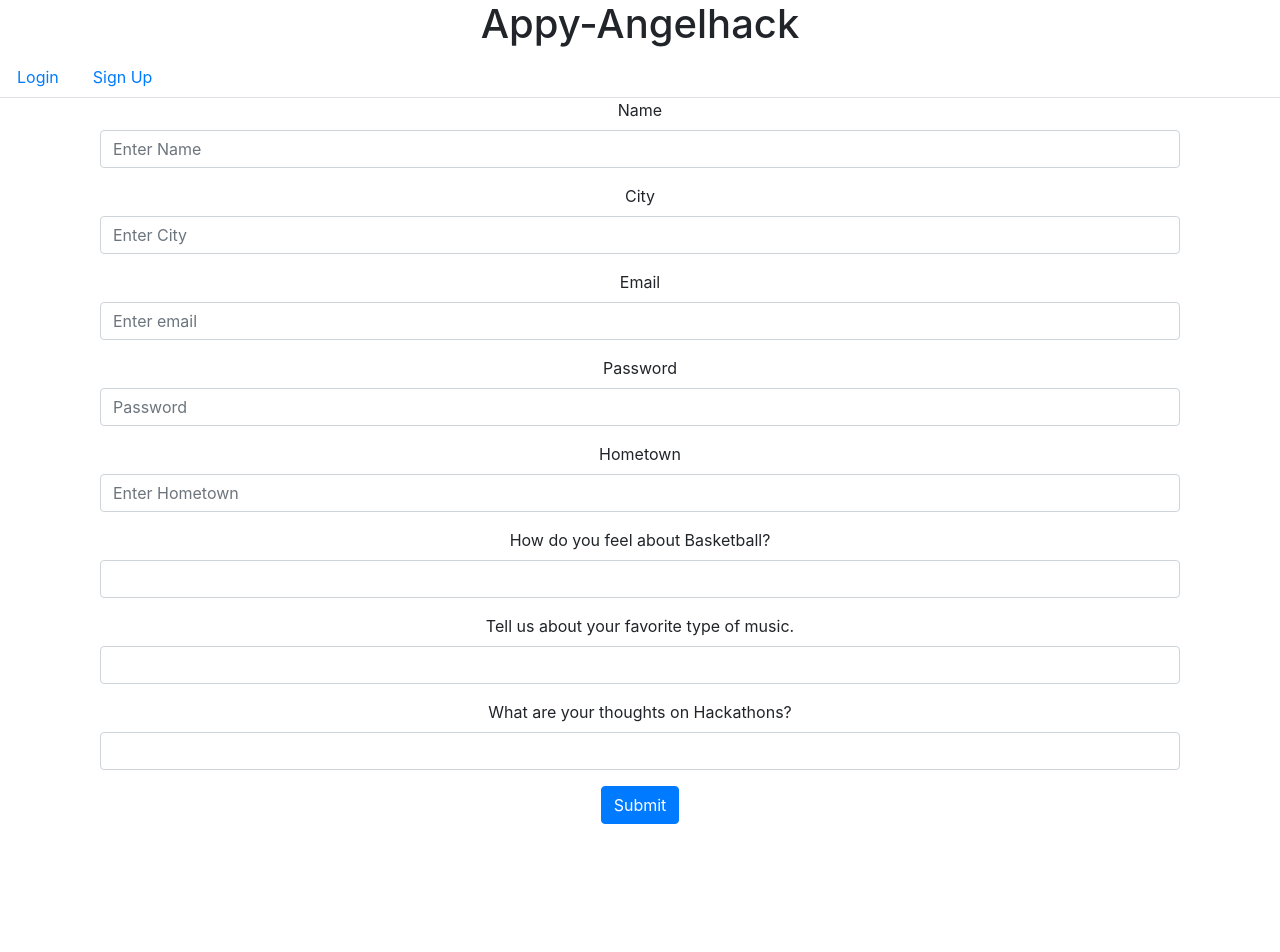
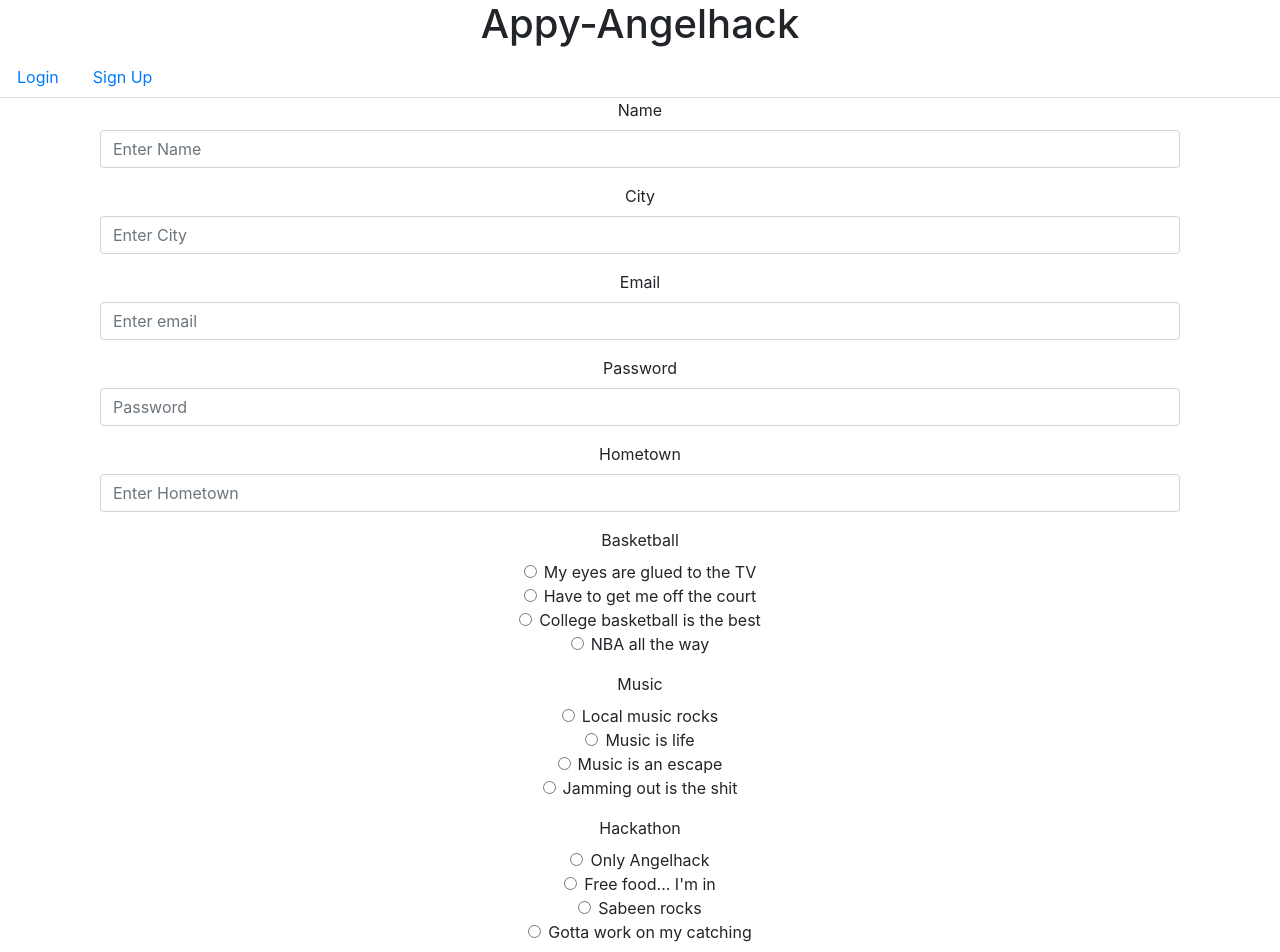
Before and after one commit to RexStrider/APPY-Angelhack, a React (Create React App) app in the folder client/: page /signup in a window 1280 px wide. Shown: the top 952 px of the page. Before the commit the page ends 824 px from the top, so only its background shows below. Built offline with nearby package versions, Linux system fonts and the light colour scheme.

Commit message:
updating signup component

```diff
--- a/client/src/components/user/Signup.js
+++ b/client/src/components/user/Signup.js
@@ -1,28 +1,31 @@
 import React, { Component } from 'react';
 import { Container, Row, Col, Form, Button } from 'react-bootstrap'
 class Signup extends Component {
-  state = {
+  constructor(props) {
+    super(props)
+    this.state = {
       Name: '',
       City: '',
       Email: '',
       Password: '',
       Hometown: '',
-    Basketball: '',
-    Music: '',
-    Hackathon: ''
+      choice1: '',
+      choice2: '',
+      choice3: '',
+      error: '',
+      open: false
+    }
+  }
 
 
-  }
-
   handleInputChange = event => {
-    const { id, value } = event.target;
-    this.setState({ [id]: value });
-
-
+    // console.log(event.target);
+    const { name, value } = event.target;
+    this.setState({ [name]: value });
   };
 
   clickHandler = () => {
-    console.log("click handdled");
+    console.log("click handled");
   }
 
   render() {
@@ -33,46 +36,142 @@
 
           <Form.Group as={Col}>
             <Form.Label >Name</Form.Label>
-            <Form.Control id="Name" value={this.state.Name} onChange={this.handleInputChange} placeholder="Enter Name" />
+            <Form.Control name="Name" value={this.state.Name} onChange={this.handleInputChange} placeholder="Enter Name" />
           </Form.Group>
 
           <Form.Group as={Col}>
             <Form.Label>City</Form.Label>
-            <Form.Control id="City" value={this.state.City} onChange={this.handleInputChange} placeholder="Enter City" />
+            <Form.Control name="City" value={this.state.City} onChange={this.handleInputChange} placeholder="Enter City" />
           </Form.Group>
 
           <Form.Group as={Col}>
             <Form.Label>Email</Form.Label>
-            <Form.Control id="Email" value={this.state.Email} type="email" onChange={this.handleInputChange} placeholder="Enter email" />
+            <Form.Control name="Email" value={this.state.Email} type="email" onChange={this.handleInputChange} placeholder="Enter email" />
           </Form.Group>
 
 
           <Form.Group as={Col}>
             <Form.Label>Password</Form.Label>
-            <Form.Control id="Password" type="password" value={this.state.Password} onChange={this.handleInputChange} placeholder="Password" />
+            <Form.Control name="Password" type="password" value={this.state.Password} onChange={this.handleInputChange} placeholder="Password" />
           </Form.Group>
 
           <Form.Group as={Col}>
             <Form.Label>Hometown</Form.Label>
-            <Form.Control id="Hometown" value={this.state.Hometown} onChange={this.handleInputChange} placeholder="Enter Hometown" />
+            <Form.Control name="Hometown" value={this.state.Hometown} onChange={this.handleInputChange} placeholder="Enter Hometown" />
           </Form.Group>
 
-
-          <Form.Group as={Col}>
-            <Form.Label>How do you feel about Basketball?</Form.Label>
-            <Form.Control type='text' id="Basketball" value={this.state.Basketball} onChange={this.handleInputChange}/>
+          <Form.Group>
+            <Form.Label>Basketball</Form.Label>
+            <div key='default-radio' className='mb-3'>
+              <Form.Check
+                type='radio'
+                id={`default-radio-1`}
+                label='My eyes are glued to the TV'
+                name="choice1"
+                onClick={this.handleInputChange}
+                value='My eyes are glued to the TV'
+              />
+              <Form.Check
+                type='radio'
+                id={`default-radio-2`}
+                label='Have to get me off the court'
+                name="choice1"
+                onClick={this.handleInputChange}
+                value='Have to get me off the court'
+              />
+              <Form.Check
+                type='radio'
+                id={`default-radio-3`}
+                label='College basketball is the best'
+                name="choice1"
+                onClick={this.handleInputChange}
+                value='College basketball is the best'
+              />
+              <Form.Check
+                type='radio'
+                id={`default-radio-4`}
+                label='NBA all the way'
+                name="choice1"
+                onClick={this.handleInputChange}
+                value='NBA all the way'
+              />
+            </div>
           </Form.Group>
 
-          <Form.Group as={Col}>
-
-            <Form.Label>Tell us about your favorite type of music.</Form.Label>
-            <Form.Control type='text' id="Music" value={this.state.Music} onChange={this.handleInputChange}/>
+          <Form.Group>
+            <Form.Label>Music</Form.Label>
+            <div key='default-radio' className='mb-3'>
+              <Form.Check
+                type='radio'
+                id={`default-radio-1`}
+                label='Local music rocks'
+                name="choice2"
+                onClick={this.handleInputChange}
+                value='Local music rocks'
+              />
+              <Form.Check
+                type='radio'
+                id={`default-radio-2`}
+                label='Music is life'
+                name="choice2"
+                onClick={this.handleInputChange}
+                value='Music is life'
+              />
+              <Form.Check
+                type='radio'
+                id={`default-radio-3`}
+                label='Music is an escape'
+                name="choice2"
+                onClick={this.handleInputChange}
+                value='Music is an escape'
+              />
+              <Form.Check
+                type='radio'
+                id={`default-radio-4`}
+                label='Jamming out is the shit'
+                name="choice2"
+                onClick={this.handleInputChange}
+                value='Jamming out is the shit'
+              />
+            </div>
           </Form.Group>
 
-          <Form.Group as={Col}>
-
-            <Form.Label> What are your thoughts on Hackathons? </Form.Label>
-            <Form.Control type='text' id="Hackathon" value={this.state.Hackathon} onChange={this.handleInputChange}/>
+          <Form.Group>
+            <Form.Label>Hackathon</Form.Label>
+            <div key='default-radio' className='mb-3'>
+              <Form.Check
+                type='radio'
+                id={`default-radio-1`}
+                label='Only Angelhack'
+                name="choice3"
+                onClick={this.handleInputChange}
+                value='Only Angelhack'
+              />
+              <Form.Check
+                type='radio'
+                id={`default-radio-2`}
+                label="Free food... I'm in"
+                name="choice3"
+                onClick={this.handleInputChange}
+                value="Free food... I'm in"
+              />
+              <Form.Check
+                type='radio'
+                id={`default-radio-3`}
+                label='Sabeen rocks'
+                name="choice3"
+                onClick={this.handleInputChange}
+                value='Sabeen rocks'
+              />
+              <Form.Check
+                type='radio'
+                id={`default-radio-4`}
+                label='Gotta work on my catching'
+                name="choice3"
+                onClick={this.handleInputChange}
+                value='Gotta work on my catching'
+              />
+            </div>
           </Form.Group>
 
           <Button variant="primary" type="submit" onClick={this.clickHandler}>
```
Lines whose indentation alone changed are shown as unchanged.
